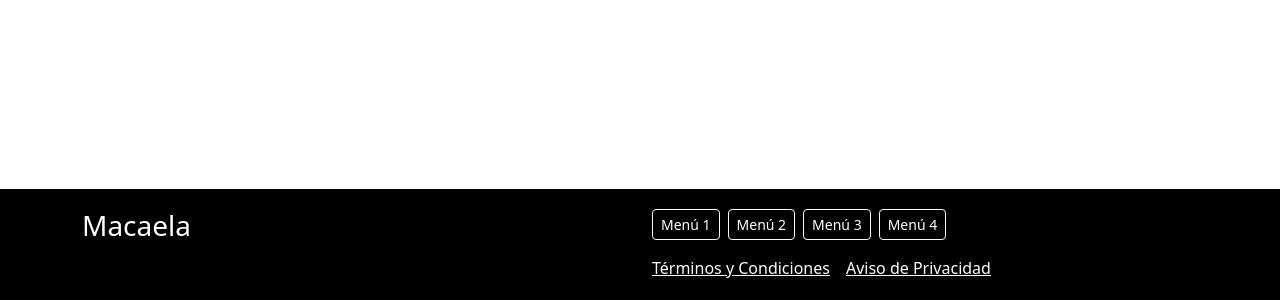
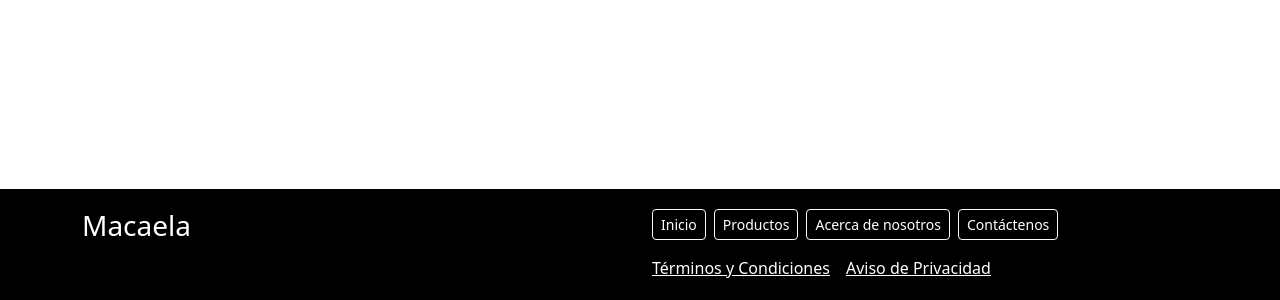
Before and after one commit to Adrianela1/MacaelaBazar-, a website built with Vite: page layout/footer.html in a window 1280 px wide. Shown: the part 500-800 px from the top of the page. Built offline with nearby package versions, Linux system fonts and the light colour scheme.

Commit message:
PROYEC-24 correciones 2

```diff
--- a/css/footer.css
+++ b/css/footer.css
@@ -13,5 +13,5 @@
 }
 
 .company-name {
-
+    font-size: large;
 }
--- a/layout/footer.html
+++ b/layout/footer.html
@@ -19,10 +19,10 @@
                 <div class="col-sm-6">
                     <!-- Botones de Menú -->
                     <ul class="d-flex list-inline">
-                        <li class="list-inline-item"><a href="menu1.html" class="btn btn-outline-light btn-sm">Menú 1</a></li>
-                        <li class="list-inline-item"><a href="menu2.html" class="btn btn-outline-light btn-sm">Menú 2</a></li>
-                        <li class="list-inline-item"><a href="menu3.html" class="btn btn-outline-light btn-sm">Menú 3</a></li>
-                        <li class="list-inline-item"><a href="menu4.html" class="btn btn-outline-light btn-sm">Menú 4</a></li>
+                        <li class="list-inline-item"><a href="menu1.html" class="btn btn-outline-light btn-sm">Inicio</a></li>
+                        <li class="list-inline-item"><a href="menu2.html" class="btn btn-outline-light btn-sm">Productos</a></li>
+                        <li class="list-inline-item"><a href="menu3.html" class="btn btn-outline-light btn-sm">Acerca de nosotros</a></li>
+                        <li class="list-inline-item"><a href="menu4.html" class="btn btn-outline-light btn-sm">Contáctenos</a></li>
                     </ul>
                     <!--aviso de pivacidad y terminos condiciones-->
                     <!--gap: espaciado entre elementos-->
```
Also changed, not shown: index.html (+1 -1 lines).
